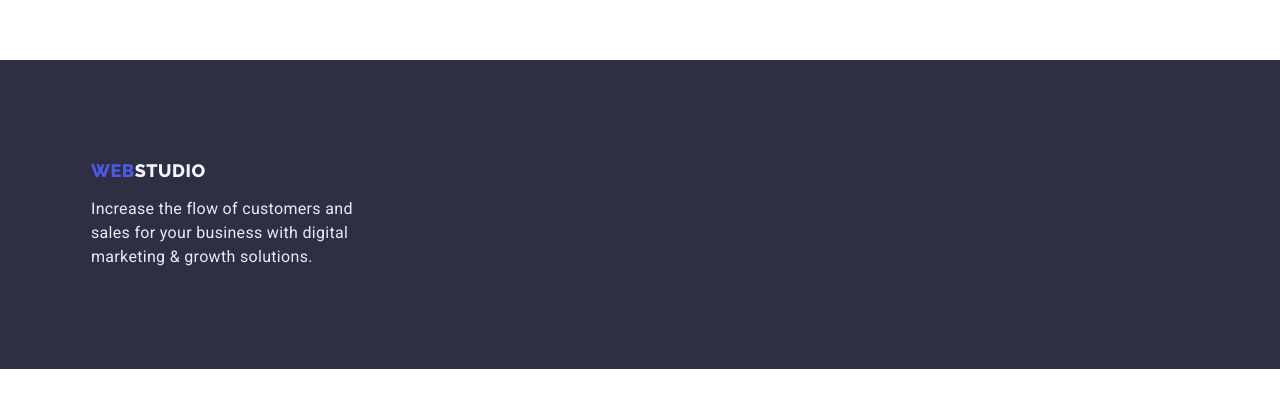
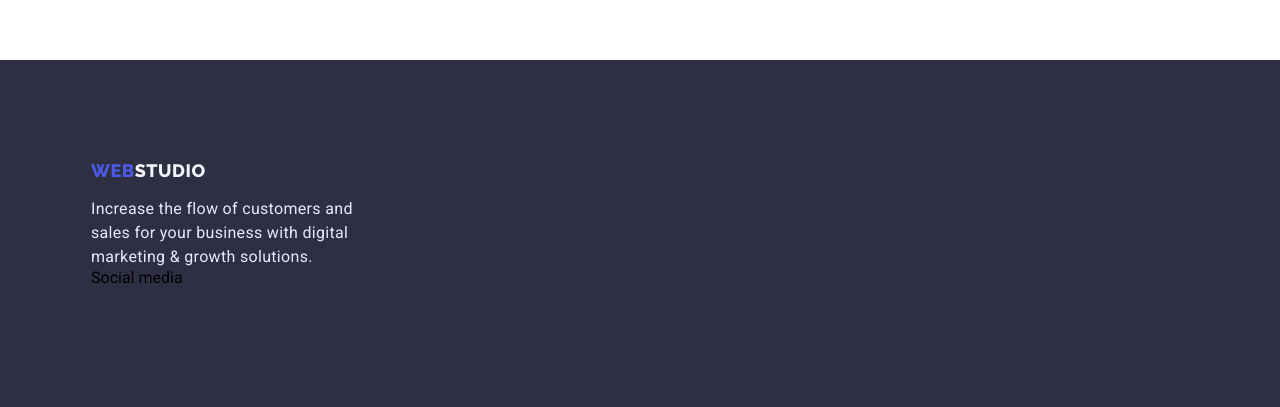
Before and after one commit to Smirnoff89/goit-markup-hw-04, a plain HTML site: page index.html in a window 1280 px wide. Shown: the part 3031-3438 px from the top of the page. Before the commit the page ends 3400 px from the top, so only its background shows below. Drawn offline with nearby package versions, Linux system fonts and the light colour scheme.

Commit message:
footer icons

```diff
--- a/index.html
+++ b/index.html
@@ -147,6 +147,27 @@
         <div class="container">
             <a href="./index.html" class="footer-logo link"><span class="accent">Web</span>Studio</a>
             <p class="footer-text">Increase the flow of customers and sales for your business with digital marketing & growth solutions.</p>
+            <div class="footer-icons">
+                <p class="footer-pre-title">Social media</p>
+                <ul class="footer-soc-list list">
+                    <li class="footer-links-item"><a href="#" class="footer-soc-link link"><svg width="24" height="24"
+                                class="footer-soc-icon">
+                                <use href=""></use>
+                            </svg></a></li>
+                    <li class="footer-links-item"><a href="#" class="footer-soc-link link"><svg width="24" height="24"
+                                class="footer-soc-icon">
+                                <use href=""></use>
+                            </svg></a></li>
+                    <li class="footer-links-item"><a href="#" class="footer-soc-link link"><svg width="24" height="24"
+                                class="footer-soc-icon">
+                                <use href=""></use>
+                            </svg></a></li>
+                    <li class="footer-links-item"><a href="#" class="footer-soc-link link"><svg width="24" height="24"
+                                class="footer-soc-icon">
+                                <use href=""></use>
+                            </svg></a></li>
+                </ul>
+            </div>
         </div>
     </footer>
 </body>
```
